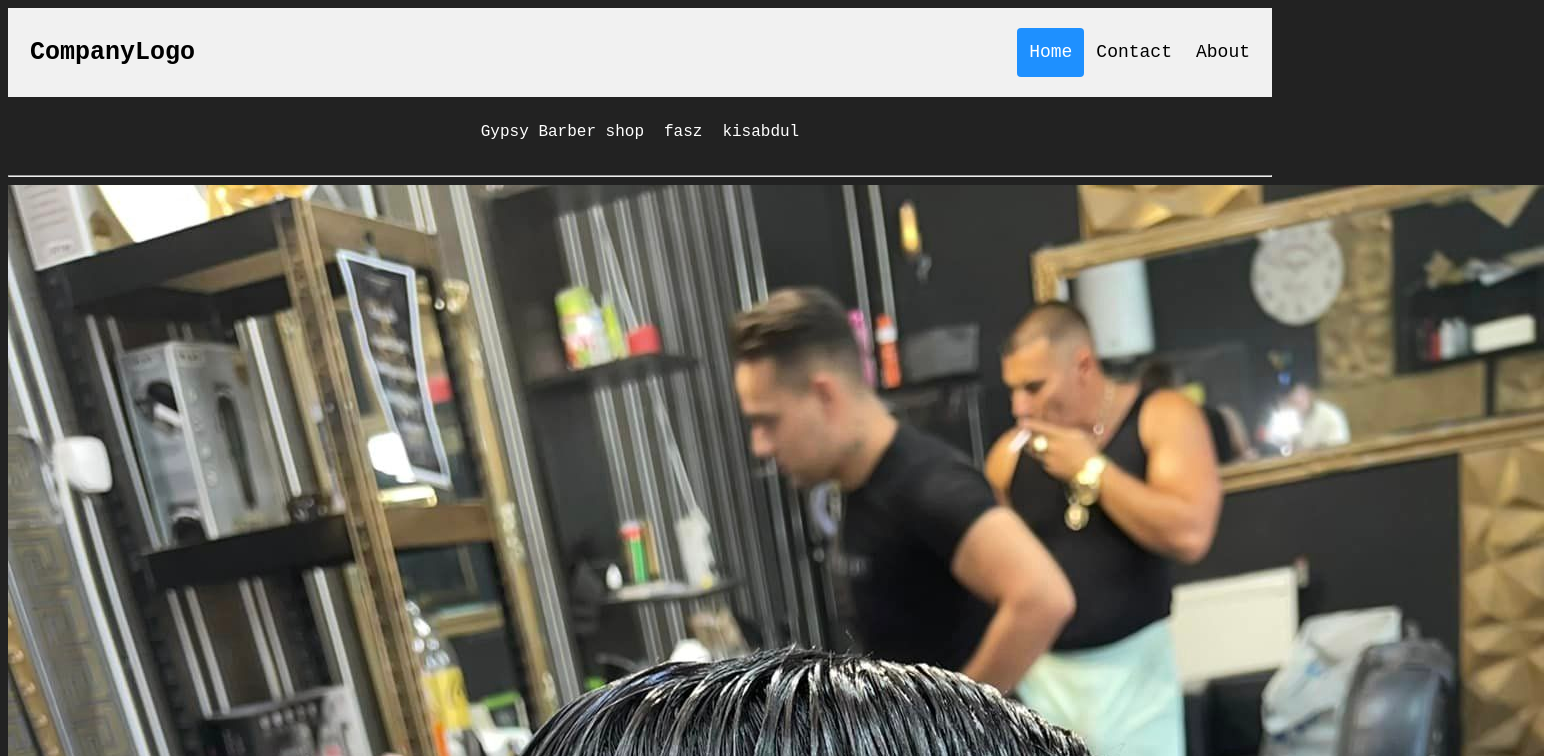
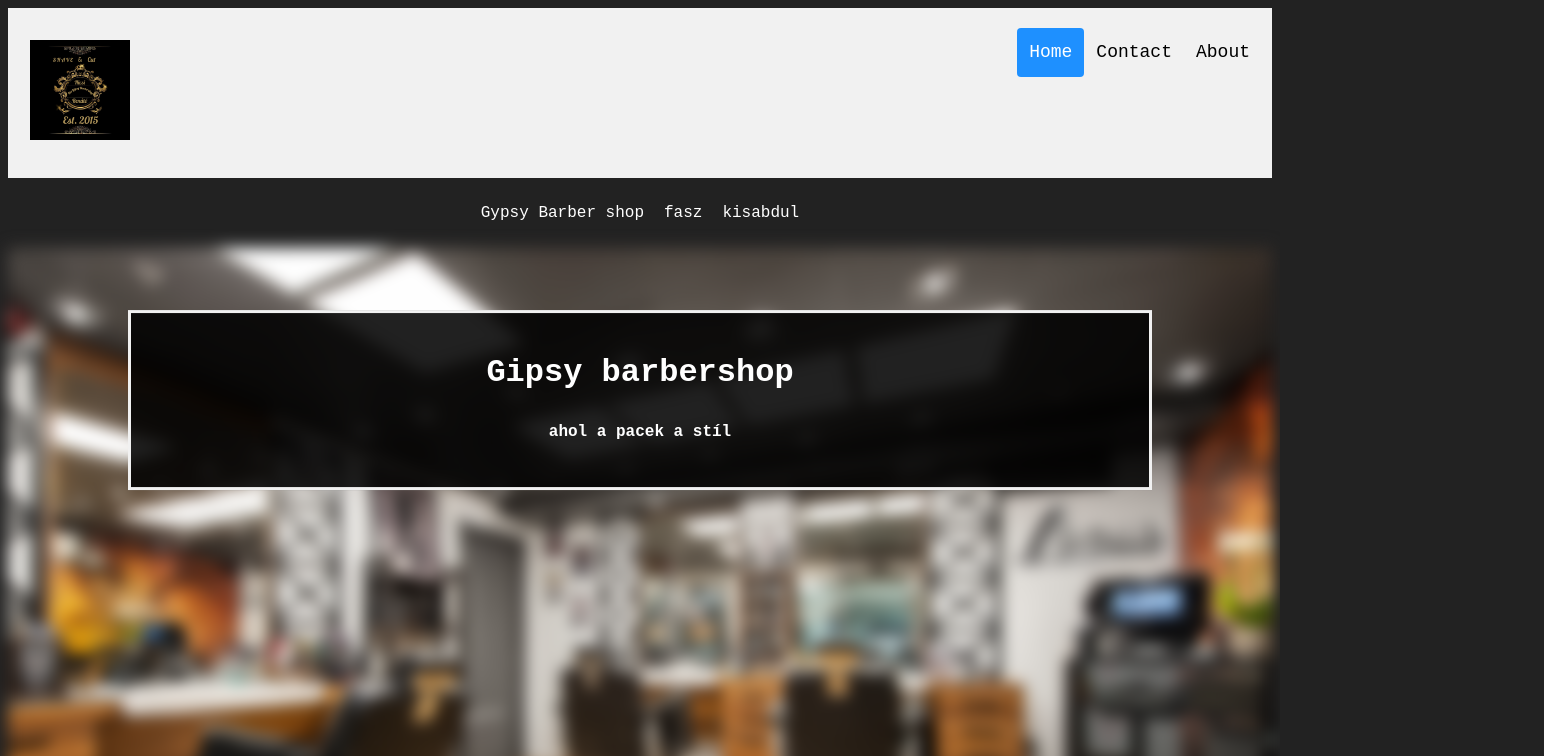
Before and after one commit to lipotjozsef/KisAbdulFanPage, a plain HTML site: page index.html in a window 1280 px wide. Shown: the top 756 px of the page, 1544 px wide, since content can reach past the window. Drawn offline with Linux system fonts and the light colour scheme.

Commit message:
fejlec hozzaadva es logo bal fent

```diff
--- a/index.html
+++ b/index.html
@@ -11,7 +11,7 @@
 </head>
 <body>
     <div class="header">
-        <a href="#default" class="logo">CompanyLogo</a>
+        <a href="#default" class="logo"><img src="sources/images/companylogo.jpg" alt="logo" style="height:100px;width:100px;"></a>
         <div class="header-right">
           <a class="active" href="#home">Home</a>
           <a href="#contact">Contact</a>
@@ -23,10 +23,19 @@
             <p>fasz</p>
             <p>kisabdul</p>
         </div>
+        <div class="bg-image"></div>
+        <div class="bg-text">
+            <h1>Gipsy barbershop</h1>
+            <p>ahol a pacek a stíl</p>
+          </div>
+
+
+         </div>
+
 
     <center>
         <hr>
-        <img src="sources/images/fresh cut.jpg" id="fresh">
+        <img src="sources/images/fresh cut.jpg" id="fresh" style="width:500px;height:600px;">
     </center>
 
 </body>
--- a/sources/styles.css
+++ b/sources/styles.css
@@ -61,3 +61,49 @@ hr
       float: none;
     }
   }
+  .container {
+    position: relative;
+    text-align: center;
+    color: rgb(252, 252, 252);
+  }
+  .centered {
+    position: absolute;
+    top: 50%;
+    left: 50%;
+    transform: translate(-50%, -50%);
+  }
+
+  body, html {
+    height: 100%;
+  }
+
+  * {
+    box-sizing: border-box;
+  }
+
+  .bg-image {
+    background-image:url(images/barbershop.jpg);
+    filter: blur(8px);
+  -webkit-filter: blur(8px);
+  height: 100%;
+  background-position: center;
+  background-repeat: no-repeat;
+  background-size: cover;
+}
+.bg-text {
+  background-color: rgba(0, 0, 0, 0.87);
+  color: white;
+  font-weight: bold;
+  border: 3px solid #f1f1f1;
+  position: absolute;
+  top: 50%;
+  left: 50%;
+  transform: translate(-50%, -50%);
+  z-index: 2;
+  width: 80%;
+  padding: 20px;
+  text-align: center;
+}
+#content{
+  margin: - 600px;
+  }
```
Also changed, not shown: sources/images/companylogo.jpg (added).
